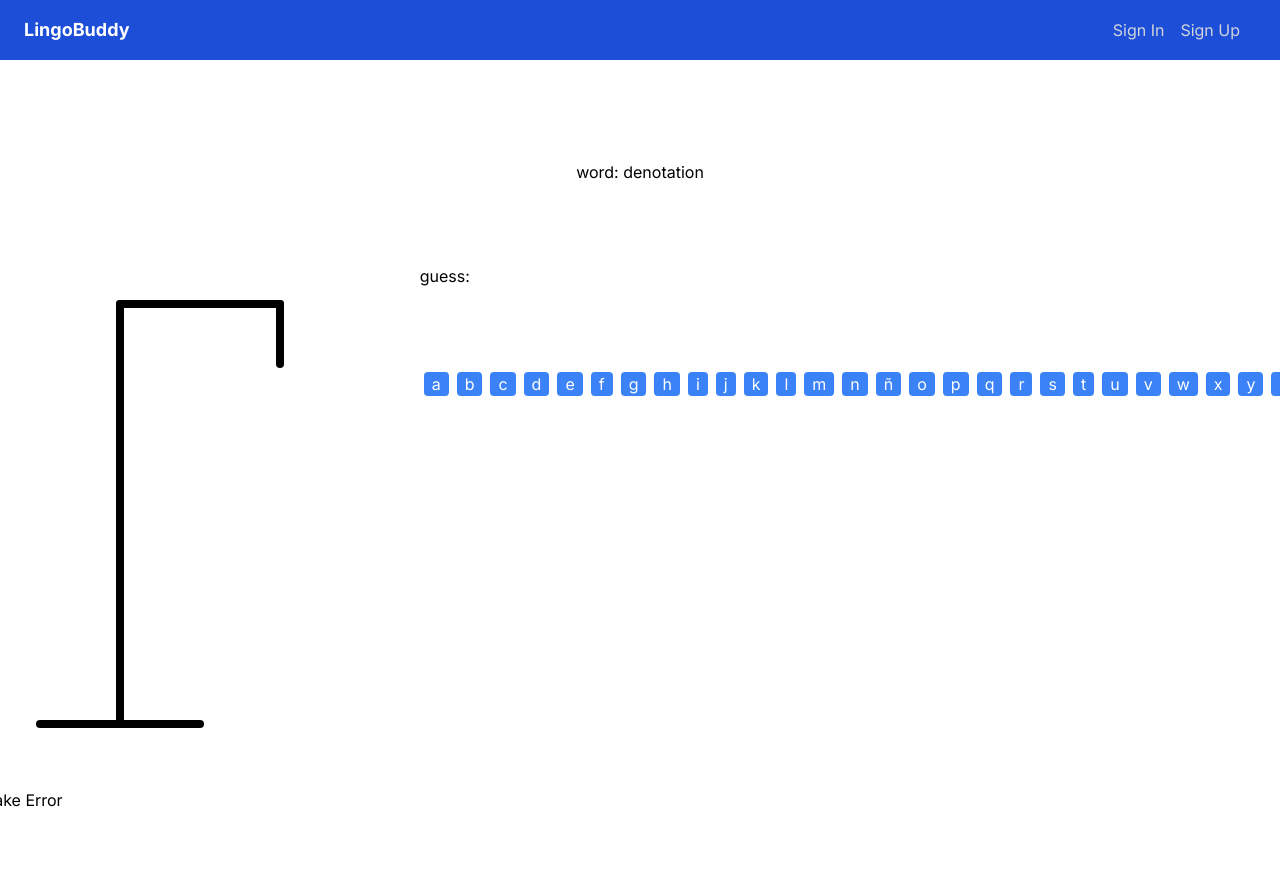
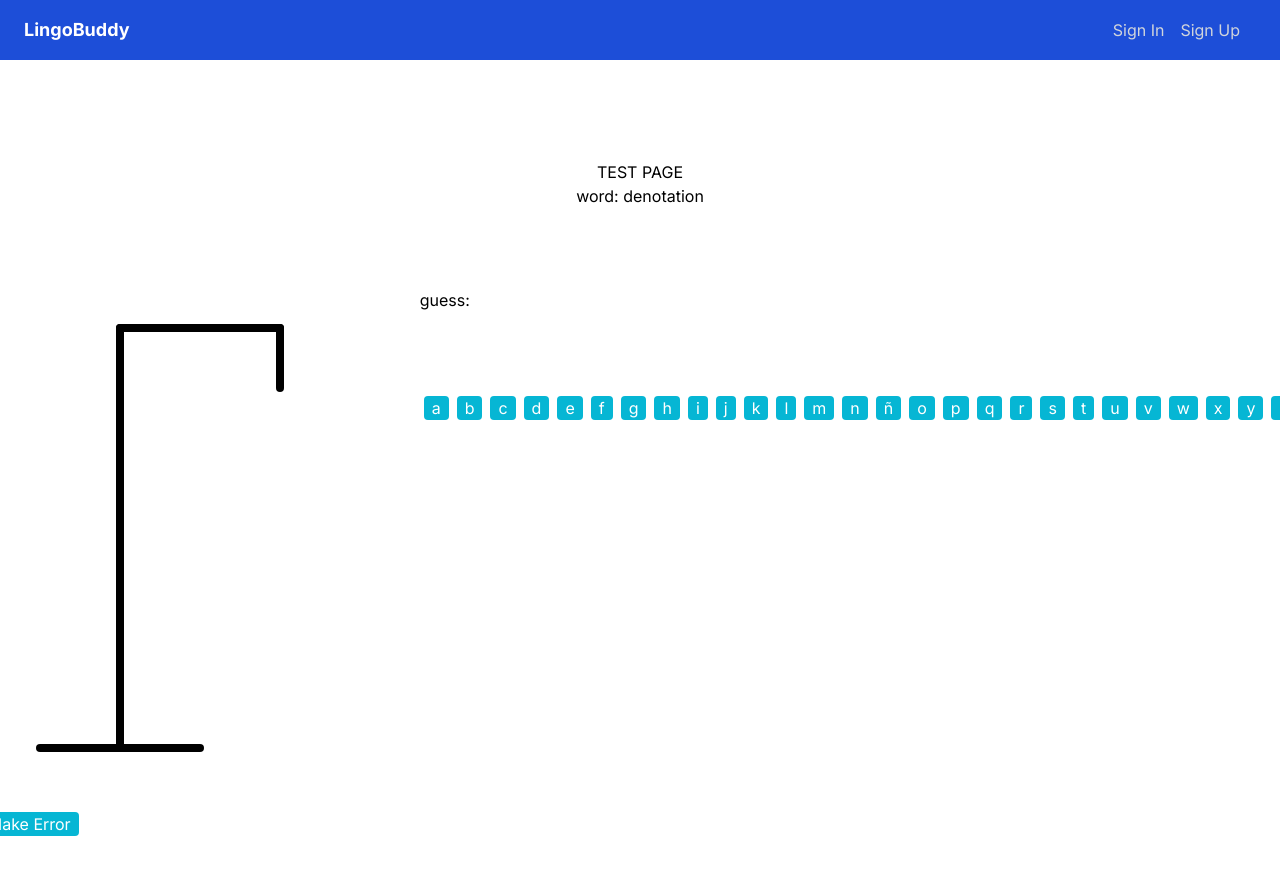
Before and after one commit to jgone99/LingoBuddy, a Next.js app in the folder lingobuddy/: page /games in a window 1280 px wide. Shown: the top 874 px of the page. Built offline with nearby package versions, Linux system fonts and the light colour scheme; no server answers.

Commit message:
hangman game logic

```diff
--- a/lingobuddy/src/app/games/page.jsx
+++ b/lingobuddy/src/app/games/page.jsx
@@ -24,7 +24,7 @@ const GamesPage = () => {
 
     function alphabetButtons() {
         return alphabetArray.map((letter) => {
-            return <button className='m-1 text-white bg-blue-500 px-2 rounded' value={letter}>{letter}</button>
+            return <button className='m-1 text-white bg-cyan-500 px-2 rounded hover:bg-cyan-800' value={letter}>{letter}</button>
         })
     }
 
@@ -42,6 +42,7 @@ const GamesPage = () => {
 
     return (
         <>
+            <div className='text-center'>TEST PAGE</div>
             <div className='text-center mb-20'>
                 <h4>word: {word}</h4>
             </div>
@@ -54,11 +55,11 @@ const GamesPage = () => {
                     <div className='flow-root'>
                         <Conditional showWhen={!gameOver} childrenTrue={
                             <div className="float-left">
-                                <button onClick={errorMade}>Make Error</button>
+                                <button onClick={errorMade} className='bg-cyan-500 rounded text-white px-2 hover:bg-cyan-800'>Make Error</button>
                             </div>
                         } childrenFalse={
                             <div className="float-right">
-                                <button onClick={reset}>Play Again</button>
+                                <button onClick={reset} className='bg-cyan-500 rounded text-white px-2 hover:bg-cyan-800'>Play Again</button>
                             </div>
                         }>
                         </Conditional>
```
